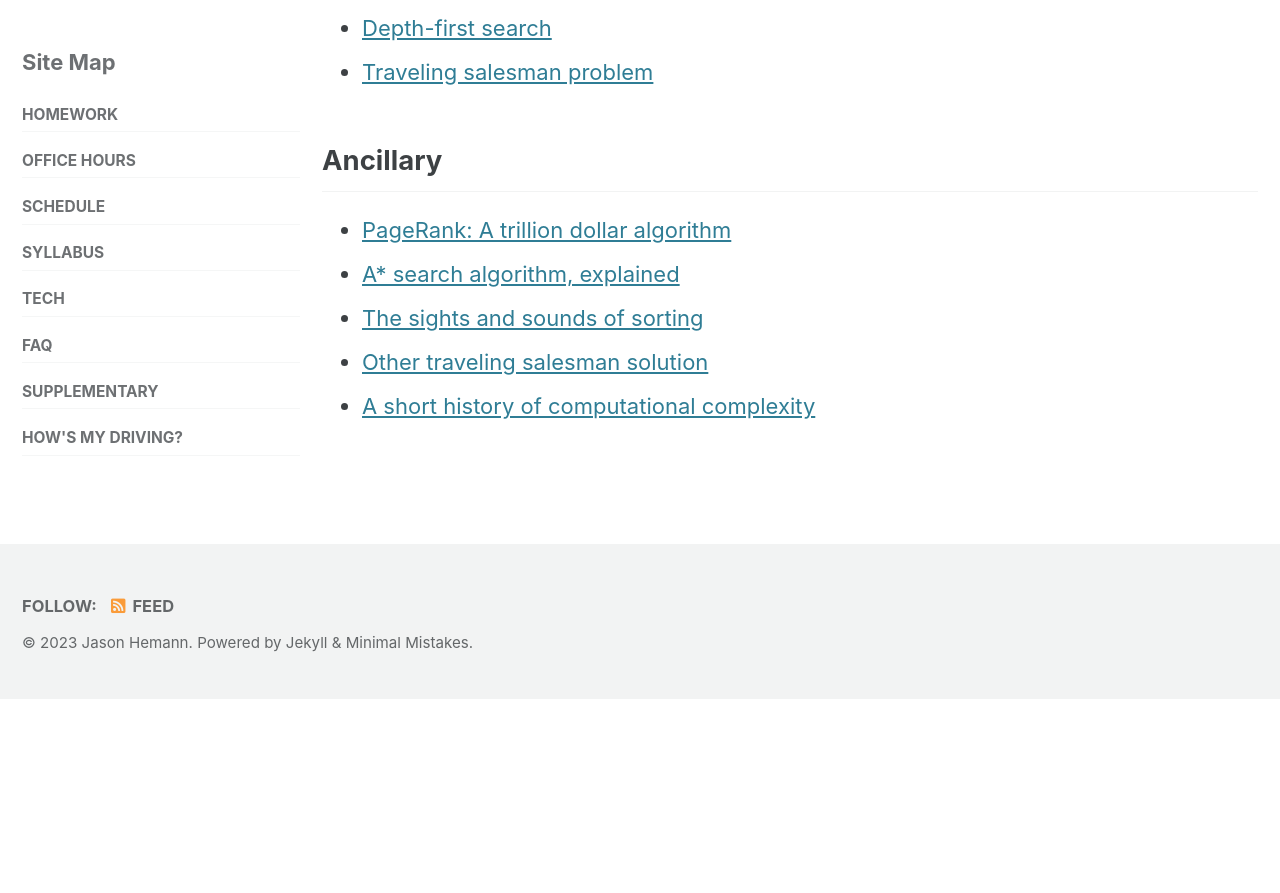
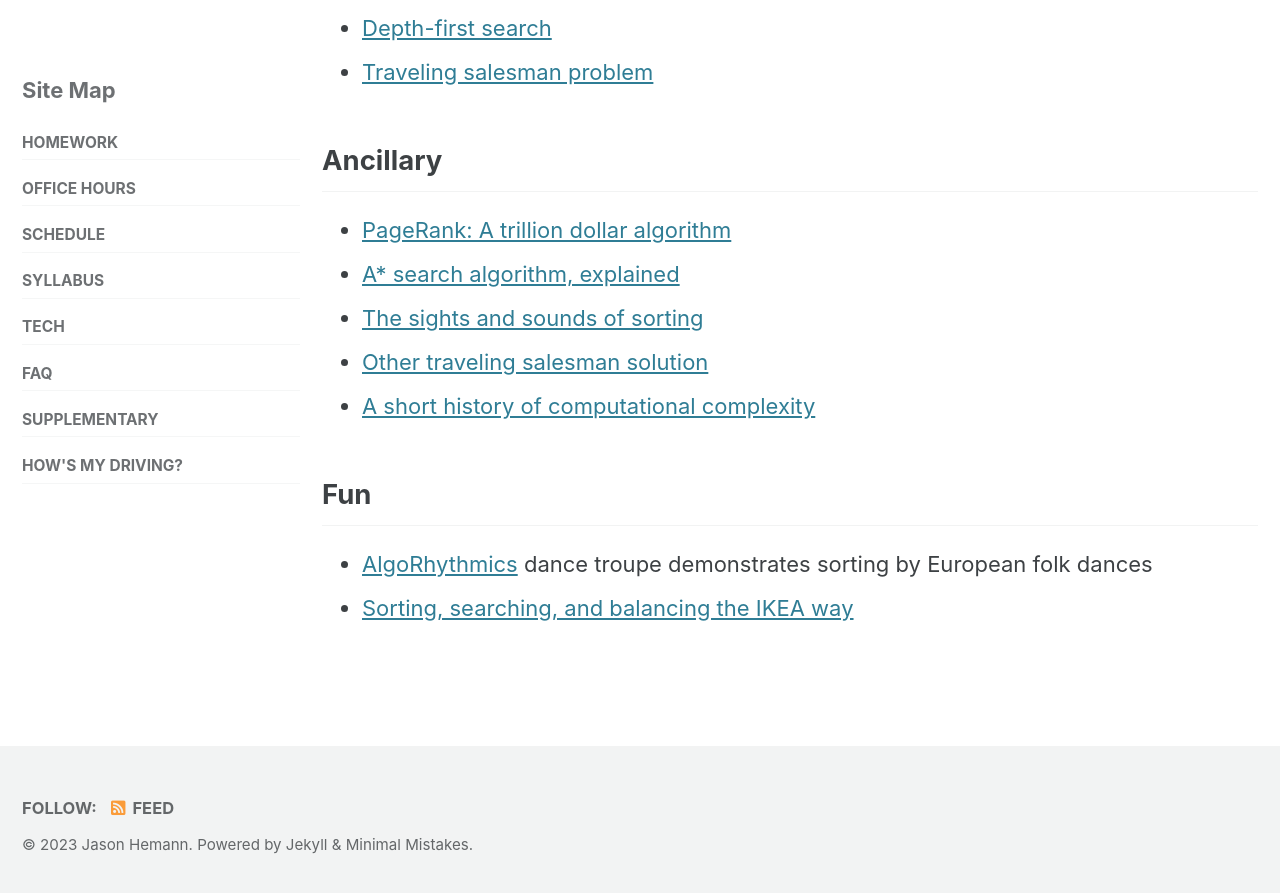
Before and after one commit to jasonhemann/24SP-CS2126, a Jekyll site: the page built from supplementary.md, in a window 1280 px wide and 900 px high, scrolled down 1780 px. Shown: the top 893 px of the window. Built offline with Jekyll 4.4.1, drawn with Linux system fonts in a browser that asks for light colours; cached includes are drawn as plain includes; before the commit the page ends 2479 px from its top, so only the background shows below that.

Commit message:
Adding week to schedule + updating supplementary

```diff
--- a/supplementary.md
+++ b/supplementary.md
@@ -69,3 +69,8 @@ javac Main.java; java Main
 - [The sights and sounds of sorting](https://www.youtube.com/watch?v=xoR-1KwQh2k)
 - [Other traveling salesman solution](https://xkcd.com/399/)
 - [A short history of computational complexity](https://web.archive.org/web/20200913201653id_/http://people.cs.uchicago.edu/~fortnow/papers/history.pdf)
+
+## Fun
+
+- [AlgoRhythmics](https://www.youtube.com/@AlgoRythmics/videos) dance troupe demonstrates sorting by European folk dances
+- [Sorting, searching, and balancing the IKEA way](https://idea-instructions.com/)
```
Also changed, not shown: schedule.md (+6 -4 lines).
